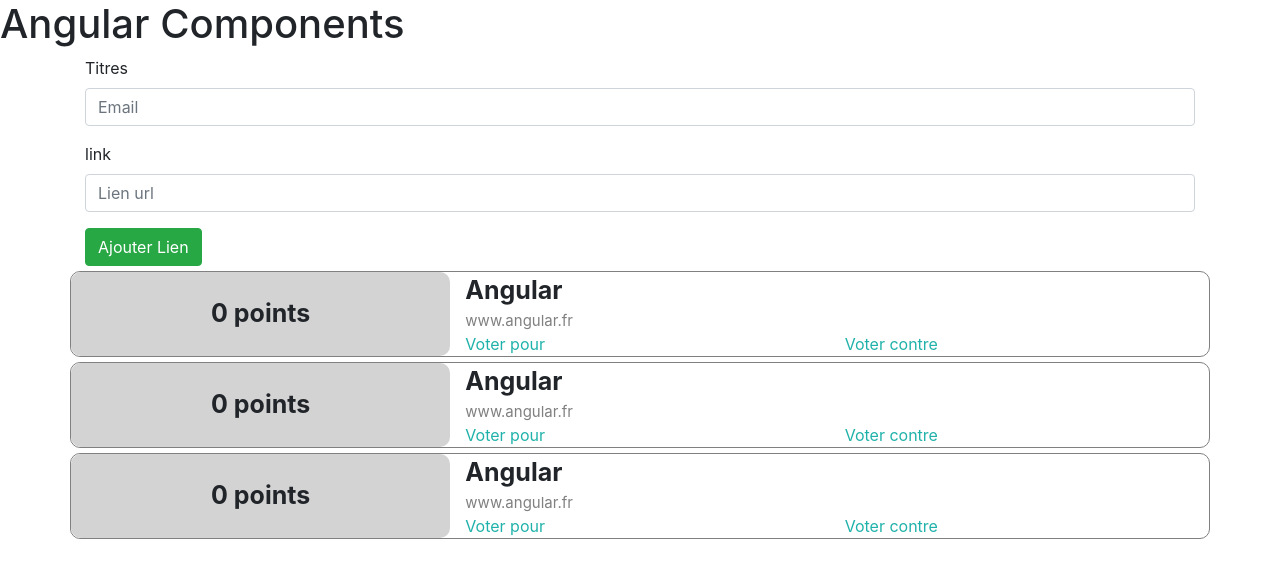
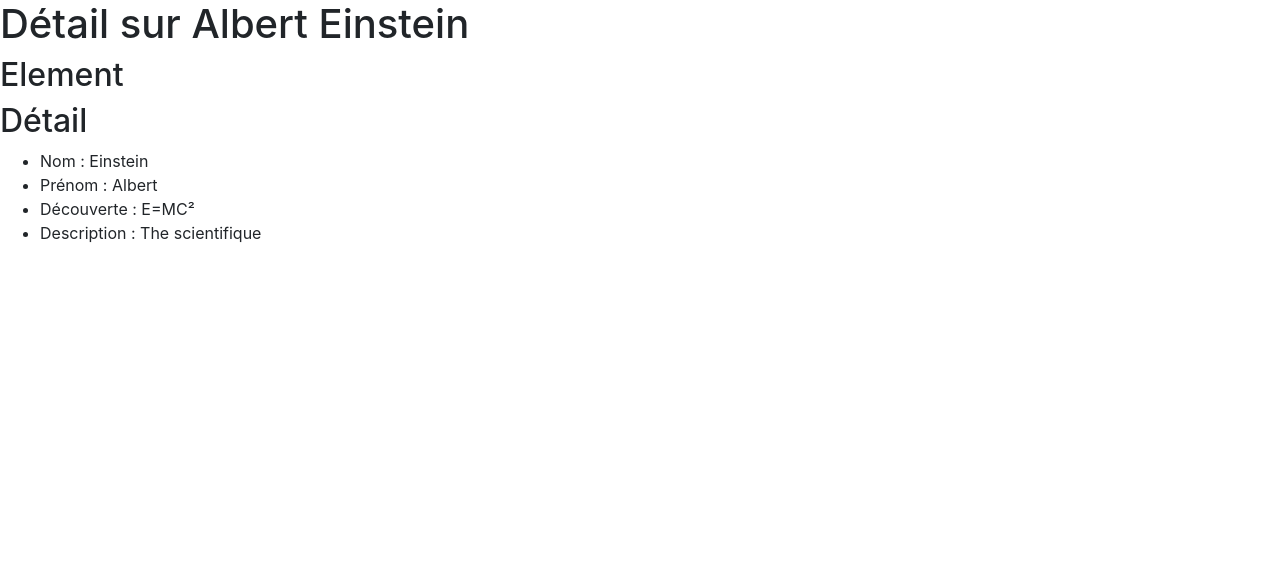
Before and after one commit to guillaume-artignan/CDPI_ANGULAR, an Angular app: page / in a window 1280 px wide. Shown: the top 578 px of the page. Built offline with nearby package versions, Linux system fonts and the light colour scheme.

Commit message:
Les Scientifiques

```diff
--- a/src/app/app.component.html
+++ b/src/app/app.component.html
@@ -1,7 +1,7 @@
 <div>
-  <h1>Angular Components</h1>
+
   <div class="container">
-
+    <h1>Angular Components</h1>
     <div class="form-group">
       <label for="title">Titres</label>
       <input type="text" class="form-control" id="titre" placeholder="Email">
--- a/src/app/app.module.ts
+++ b/src/app/app.module.ts
@@ -3,16 +3,18 @@
 
 import { AppComponent } from './app.component';
 import { ArticleComponent } from './article/article.component';
+import { ScientifiquesComponent } from './scientifiques/scientifiques.component';
 
 @NgModule({
   declarations: [
     AppComponent,
-    ArticleComponent
+    ArticleComponent,
+    ScientifiquesComponent
   ],
   imports: [
     BrowserModule
   ],
   providers: [],
-  bootstrap: [AppComponent]
+  bootstrap: [ScientifiquesComponent]
 })
 export class AppModule { }
--- a/src/app/article/article.component.css
+++ b/src/app/article/article.component.css
@@ -1,8 +1,7 @@
 .Article {
     border : 1px solid gray;
     border-radius: 10px;
-    margin-top : 5px;
-    margin-bottom : 5px;
+
 
 }
 
--- /dev/null
+++ b/src/app/scientifiques/scientifiques.component.html
@@ -0,0 +1,12 @@
+<div>
+    <h1>{{title}} {{personne.prenom}} {{personne.nom}}</h1>
+
+    <h2 (click)="toto($event,'YO')" >Element</h2>
+    <h2>Détail</h2>
+    <ul>
+        <li>Nom : {{personne.nom}}</li>
+        <li>Prénom : {{personne.prenom}}</li>
+        <li>Découverte : {{personne.decouverte}}</li>
+        <li>Description : {{personne.description}}</li>
+    </ul>
+</div>
--- /dev/null
+++ b/src/app/scientifiques/scientifiques.component.ts
@@ -0,0 +1,30 @@
+import { Component, OnInit } from '@angular/core';
+
+@Component({
+  selector: 'app-root',
+  templateUrl: './scientifiques.component.html',
+  styleUrls: ['./scientifiques.component.css']
+})
+export class ScientifiquesComponent implements OnInit {
+
+  title = "Détail sur ";
+  personne = {
+                nom : "Einstein",
+                prenom : "Albert",
+                decouverte : "E=MC²",
+                description : "The scientifique"
+              };
+
+
+
+  constructor() { }
+
+  ngOnInit(): void {
+  }
+
+  toto(event,a){
+    this.personne.nom += "1"+a;
+    console.log(event);
+  }
+
+}
--- a/src/styles.css
+++ b/src/styles.css
@@ -1 +1,5 @@
 /* You can add global styles to this file, and also import other style files */
+.Article {
+    margin-top : 5px;
+    margin-bottom : 5px;
+}
```
Also changed, not shown: src/app/scientifiques/scientifiques.component.css (added), 1 other file (tests, documents, lock files or other folders).
